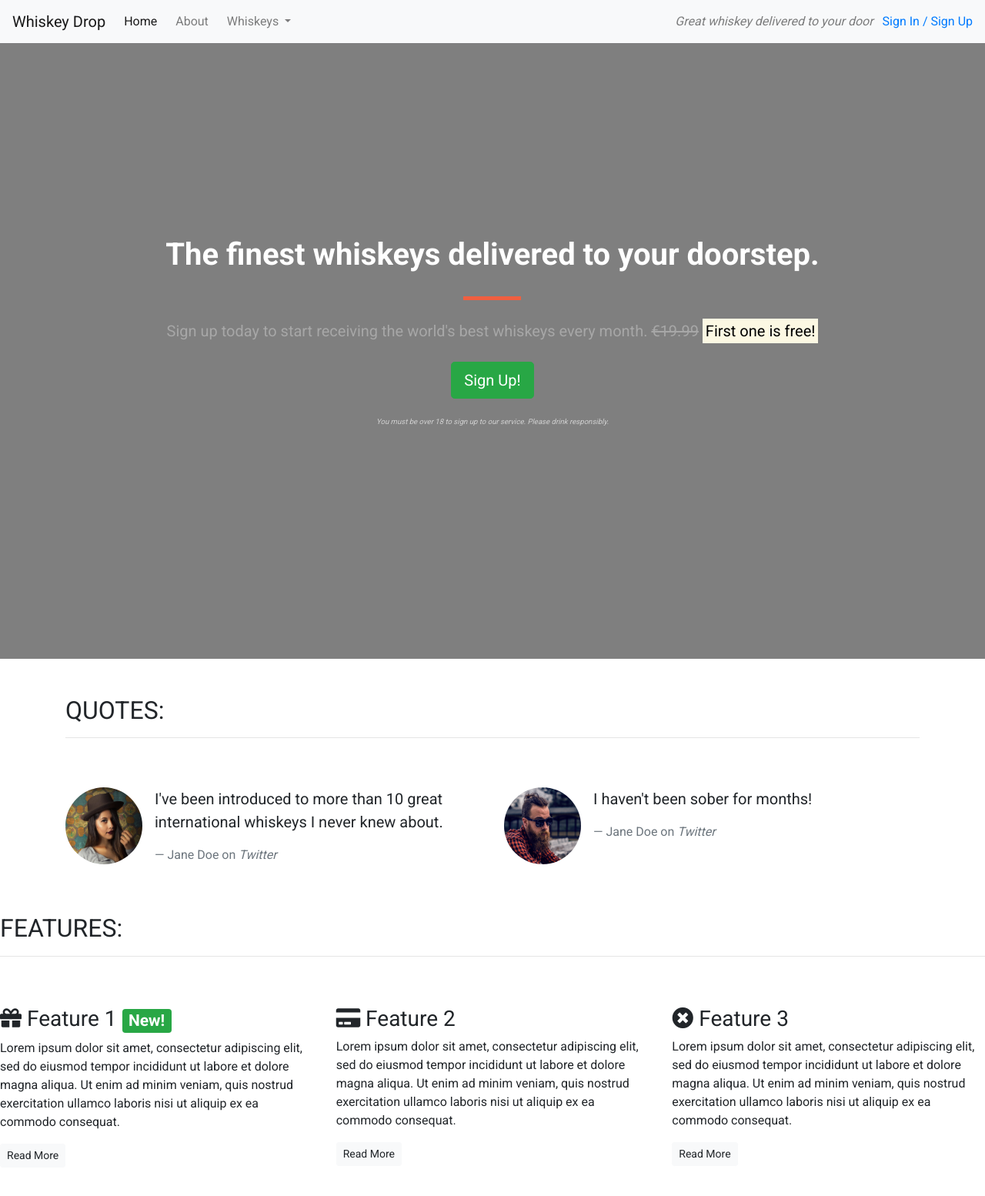
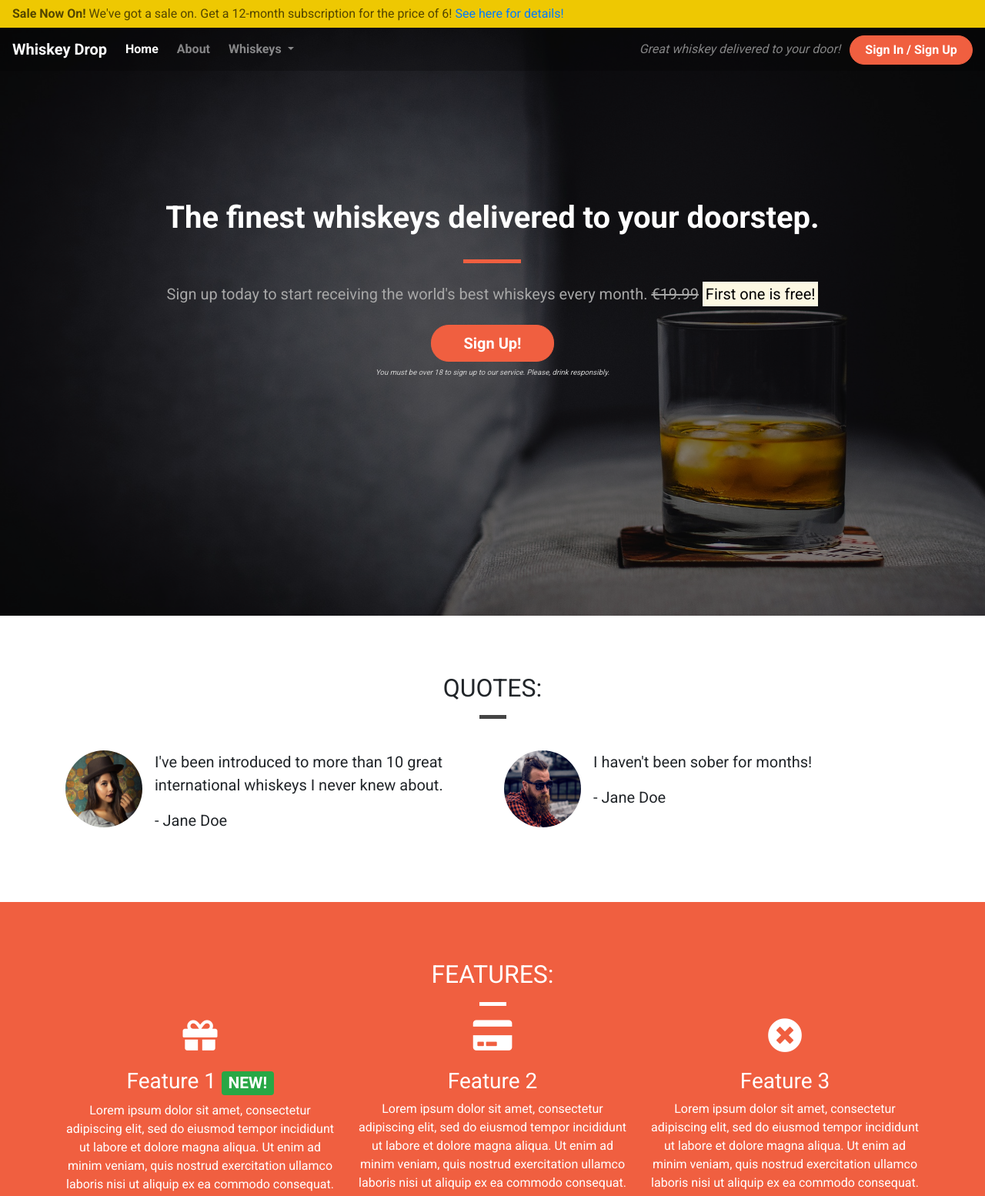
Before and after one commit to TaraHelberg/Bootstrap-learn, a plain HTML site: page index.html in a window 1280 px wide. Shown: the top 1554 px of the page at 77% size. Before the commit the page ends 1533 px from the top, so only its background shows below. Drawn offline with nearby package versions, Linux system fonts and the light colour scheme; files that its build step writes are made by us from their sources.

Commit message:
Final Bootsrap wisky code turotial

```diff
--- a/assests/CSS/style.css
+++ b/assests/CSS/style.css
@@ -4,12 +4,19 @@ body {
 
 /* Containers */
 
+.container-wrapper {}
+
+.container-wrapper--red {
+    background-color: #f05f40;
+    color: white;
+}
+
 .alert-container {}
 
 .callout-container {
     height: 100vh;
 
-    background: url('../images/whiskey-background.jpg') no-repeat center center fixed;
+    background: url('../images/whiskey-background.jpg') no-repeat bottom right fixed;
     -webkit-background-size: cover;
     -moz-background-size: cover;
     -o-background-size: cover;
@@ -31,26 +38,41 @@ body {
     background-color: rgba(0, 0, 0, 0.5);
 }
 
-.quotes-container {}
-
-.features-container {}
-
-/* Block dividers */
-
-.block-divider {
-    width: 75px;
-    height: 5px;
-    border: 0;
-    background-color: #444;
+.content-container {
+    padding-top: 75px;
+    padding-bottom: 75px;
 }
 
-.block-divider--orange {
-    background-color: #f05f40;
+/* Navbar */
+
+.navalert-container {
+    position: absolute;
+    top: 0;
+    left: 0;
+    z-index: 1;
+    padding-left: 0;
+    padding-right: 0;
 }
 
-.block-divider--short {
-    width: 35px;
+.navbar {
+    margin-bottom: 0;
+    width: 100%;
+    background-color: rgba(0, 0, 0, .25);
+    border: 0;
 }
+
+.navbar .navbar-toggler {
+    border: 0;
+}
+
+.navbar .navbar-brand {
+    font-weight: bold;
+}
+
+.navbar .navbar-nav a {
+    font-weight: bold;
+}
+
 
 /* Jumbotron */
 
@@ -76,6 +98,27 @@ body {
     color: #d0d0d0;
 }
 
+/* Block dividers */
+
+.block-divider {
+    width: 75px;
+    height: 5px;
+    border: 0;
+    background-color: #444;
+}
+
+.block-divider--orange {
+    background-color: #f05f40;
+}
+
+.block-divider--white {
+    background-color: white;
+}
+
+.block-divider--short {
+    width: 35px;
+}
+
 /* Buttons */
 
 .btn--cta {
@@ -98,3 +141,61 @@ body {
     border-color: #df4929;
     color: white;
 }
+
+/* Alert */
+
+.alert-container .col-12 {
+    padding-left: 0;
+    padding-right: 0;
+}
+
+.site-wide-alert {
+    color: #544600;
+    background-color: #eec802;
+    border-color: #eec802;
+    padding: 5px 15px;
+    margin-bottom: 0;
+    border: 1px solid transparent;
+    border-radius: 0;
+}
+
+/* Page Headers */
+
+.page-header {
+    margin-bottom: 0;
+    border-bottom: 0;
+    text-align: center;
+}
+
+.page-header h2 {
+    margin-top: 0;
+}
+
+/* Quotes */
+
+.quotes .page-header {
+    margin-bottom: 25px;
+}
+
+/* Features */
+
+.feature {
+    text-align: center;
+    margin-bottom: 40px;
+}
+
+.feature i {
+    margin-bottom: 20px;
+    font-size: 45px;
+    line-height: 45px;
+}
+
+.feature .btn {
+    background-color: white;
+    border-color: white;
+    border-radius: 15px;
+    min-width: 100px;
+    font-weight: bold;
+    margin-top: 10px;
+    color: #f05f40;
+}
--- a/index.html
+++ b/index.html
@@ -3,19 +3,27 @@
 
 <head>
     <meta charset="utf-8">
+    <title>Whiskey Drop | Taste a new whiskey every month</title>
     <meta name="viewport" content="width=device-width, initial-scale=1.0">
-    <title>Whiskey Drop | Taste a new whiskey every month</title>
     <link rel="stylesheet" href="https://maxcdn.bootstrapcdn.com/bootstrap/4.1.3/css/bootstrap.min.css">
     <link rel="stylesheet" href="https://use.fontawesome.com/releases/v5.6.1/css/all.css" integrity="sha384-gfdkjb5BdAXd+lj+gudLWI+BXq4IuLW5IT+brZEZsLFm++aCMlF1V92rMkPaX4PP" crossorigin="anonymous">
     <link href="https://fonts.googleapis.com/css?family=Roboto:400,700" rel="stylesheet">
-    <link rel="stylesheet" href="css/style.css" type="text/css" />
+    <link rel="stylesheet" href="./assests/CSS/style.css" type="text/css" />
 </head>
 
 <body>
-    <!--Nav-->
-    <nav class="navbar navbar-light navbar-expand-sm bg-light">
-        <a href="/" class="navbar-brand">
-                    Whiskey Drop</a>
+    <div class="container-fluid navalert-container">
+        <div class="container-fluid alert-container">
+            <div class="row d-none d-sm-block">
+                <div class="col-12">
+                    <div class="site-wide-alert alert alert-warning">
+                        <strong>Sale Now On!</strong> We've got a sale on. Get a 12-month subscription for the price of 6! <a href="">See here for details!</a>
+                    </div>
+                </div>
+            </div>
+        </div>
+        <nav class="navbar navbar-dark navbar-expand-sm">
+            <a href="/" class="navbar-brand">Whiskey Drop</a>
 
             <button class="navbar-toggler ml-auto" type="button" data-toggle="collapse" data-target="#navbarNavDropdown" aria-controls="navbarNavDropdown" aria-expanded="false" aria-label="Toggle navigation">
         <span class="navbar-toggler-icon"></span></button>
@@ -23,7 +31,7 @@
             <div class="collapse navbar-collapse" id="navbarNavDropdown">
                 <ul class="navbar-nav mr-auto">
                     <li class="active nav-item mr-2"><a class="nav-link" href="/">Home</a></li>
-                <li class="nav-item mr-2"><a class="nav-link" href="">About</a></li>
+                    <li class="nav-item mr-2"><a class="nav-link" href="/about">About</a></li>
                     <li class="nav-item dropdown">
                         <a class="nav-link dropdown-toggle" href="#" id="navbarDropdownMenuLink" role="button" data-toggle="dropdown" aria-haspopup="true" aria-expanded="false">
           Whiskeys
@@ -36,24 +44,15 @@
                         </div>
                     </li>
 
-                <li class="nav-item mr-2 d-block d-sm-none"><a class="nav-link" href="">Sign In / Sign Up</a></li>
+                    <li class="nav-item mr-2 d-block d-sm-none"><a class="nav-link" href="/login">Sign In / Sign Up</a></li>
                 </ul>
             </div>
             <div class="d-none d-md-block">
-            <p class="navbar-text my-auto mr-2"><i>Great whiskey delivered to your door</i></p>
-            <a href="/login">Sign In / Sign Up</a>
+                <p class="navbar-text my-auto mr-2"><i>Great whiskey delivered to your door!</i></p>
+                <a href="/login" class="btn btn--cta btn--red">Sign In / Sign Up</a>
             </div>
-        <!--</div>-->
         </nav>
-    <!--<div class="container alert-container">-->
-    <!--    <div class="row d-none d-sm-block">-->
-    <!--        <div class="col-12">-->
-    <!--            <div class="alert alert-warning">-->
-    <!--                <strong>Sale Now On!</strong> We've got a sale on. Get a 12 month subscription for the price of 6! <a href="">See here for more details</a>-->
-    <!--            </div>-->
-    <!--        </div>-->
-    <!--    </div>-->
-    <!--</div>-->
+    </div>
     <div class="container-fluid callout-container">
         <!-- Callout -->
         <div class="opaque-overlay">&nbsp;</div>
@@ -66,21 +65,22 @@
                         <s class="d-none d-sm-inline">€19.99</s>
                         <span class="d-inline d-sm-none"><br></span>
                         <strong><mark>First one is free!</mark></strong></p>
-                    <p><button class="btn btn-lg btn-success" data-toggle="modal" data-target="#signUpModal">Sign Up!</button></p>
-                    <p class="text-muted"><small>You must be over 18 to sign up to our service. Please drink responsibly.</small></p>
+                    <button class="btn btn-lg btn--cta btn--red" data-toggle="modal" data-target="#signUpModal">Sign Up!</button>
+                    <p class="text-muted"><small>You must be over 18 to sign up to our service. Please, drink responsibly.</small></p>
                 </section>
             </div>
         </div>
+        <!-- /.callout -->
     </div>
-    <!-- /.callout -->
 
     <!-- Quotes -->
-    <div class="container quotes-container">
+    <div class="container-wrapper">
+        <div class="container quotes-container content-container">
             <section class="quotes">
                 <div class="row">
-                <div class="col-12 my-5">
+                    <div class="col-12 page-header">
                         <h2 class="text-uppercase">Quotes:</h2>
-                    <hr />
+                        <hr class="block-divider block-divider--short">
                     </div>
                 </div>
                 <div class="row">
@@ -92,7 +92,7 @@
                             <div class="media-body">
                                 <blockquote class="blockquote">
                                     <p>I've been introduced to more than 10 great international whiskeys I never knew about.</p>
-                                <footer class="blockquote-footer">Jane Doe on <cite title="Twitter">Twitter</cite></footer>
+                                    <p>- Jane Doe</p>
                                 </blockquote>
                             </div>
                         </div>
@@ -105,51 +105,54 @@
                             <div class="media-body">
                                 <blockquote class="blockquote">
                                     <p>I haven't been sober for months!</p>
-                                <footer class="blockquote-footer">Jane Doe on <cite title="Twitter">Twitter</cite></footer>
+                                    <p>- Jane Doe</p>
                                 </blockquote>
                             </div>
                         </div>
                     </div>
                 </div>
             </section>
+            <!-- /.quotes -->
         </div>
-    <!-- /.quotes -->
+    </div>
 
     <!-- Features -->
-    <div class="features-container">
+    <div class="container-wrapper container-wrapper--red">
+        <div class="container features-container content-container">
             <section class="features">
                 <div class="row">
-                <div class="col-12 my-5">
+                    <div class="col-12 page-header">
                         <h2 class="text-uppercase">Features:</h2>
-                    <hr />
+                        <hr class="block-divider block-divider--short block-divider--white">
                     </div>
                 </div>
                 <div class="row">
                     <div class="col-12 col-md-6 col-lg-4">
                         <div class="feature">
-                        <h3><i class="fas fa-gift d-none d-sm-inline"></i> Feature 1 <span class="badge badge-success">New!</span></h3>
+                            <h3><i class="fas fa-gift d-none d-sm-block"></i> Feature 1 <span class="badge badge-success">NEW!</span></h3>
                             <p>Lorem ipsum dolor sit amet, consectetur adipiscing elit, sed do eiusmod tempor incididunt ut labore et dolore magna aliqua. Ut enim ad minim veniam, quis nostrud exercitation ullamco laboris nisi ut aliquip ex ea commodo consequat.</p>
                             <p><a class="btn btn-sm btn-light" href="">Read More</a></p>
                         </div>
                     </div>
                     <div class="col-12 col-md-6 col-lg-4">
                         <div class="feature">
-                        <h3><i class="fas fa-credit-card d-none d-sm-inline"></i> Feature 2</h3>
+                            <h3><i class="fas fa-credit-card d-none d-sm-block"></i> Feature 2</h3>
                             <p>Lorem ipsum dolor sit amet, consectetur adipiscing elit, sed do eiusmod tempor incididunt ut labore et dolore magna aliqua. Ut enim ad minim veniam, quis nostrud exercitation ullamco laboris nisi ut aliquip ex ea commodo consequat.</p>
                             <p><a class="btn btn-sm btn-light" href="">Read More</a></p>
                         </div>
                     </div>
                     <div class="col-12 d-md-none d-lg-block col-lg-4">
                         <div class="feature">
-                        <h3><i class="fas fa-times-circle d-none d-sm-inline"></i> Feature 3</h3>
+                            <h3><i class="fas fa-times-circle d-none d-sm-block"></i> Feature 3</h3>
                             <p>Lorem ipsum dolor sit amet, consectetur adipiscing elit, sed do eiusmod tempor incididunt ut labore et dolore magna aliqua. Ut enim ad minim veniam, quis nostrud exercitation ullamco laboris nisi ut aliquip ex ea commodo consequat.</p>
                             <p><a class="btn btn-sm btn-light" href="">Read More</a></p>
                         </div>
                     </div>
                 </div>
             </section>
+            <!-- /.features -->
         </div>
-    <!-- /.features -->
+    </div>
 
     <div class="modal" tabindex="-1" role="dialog" id="signUpModal">
         <div class="modal-dialog" role="document">
```
Lines whose indentation alone changed are shown as unchanged.
